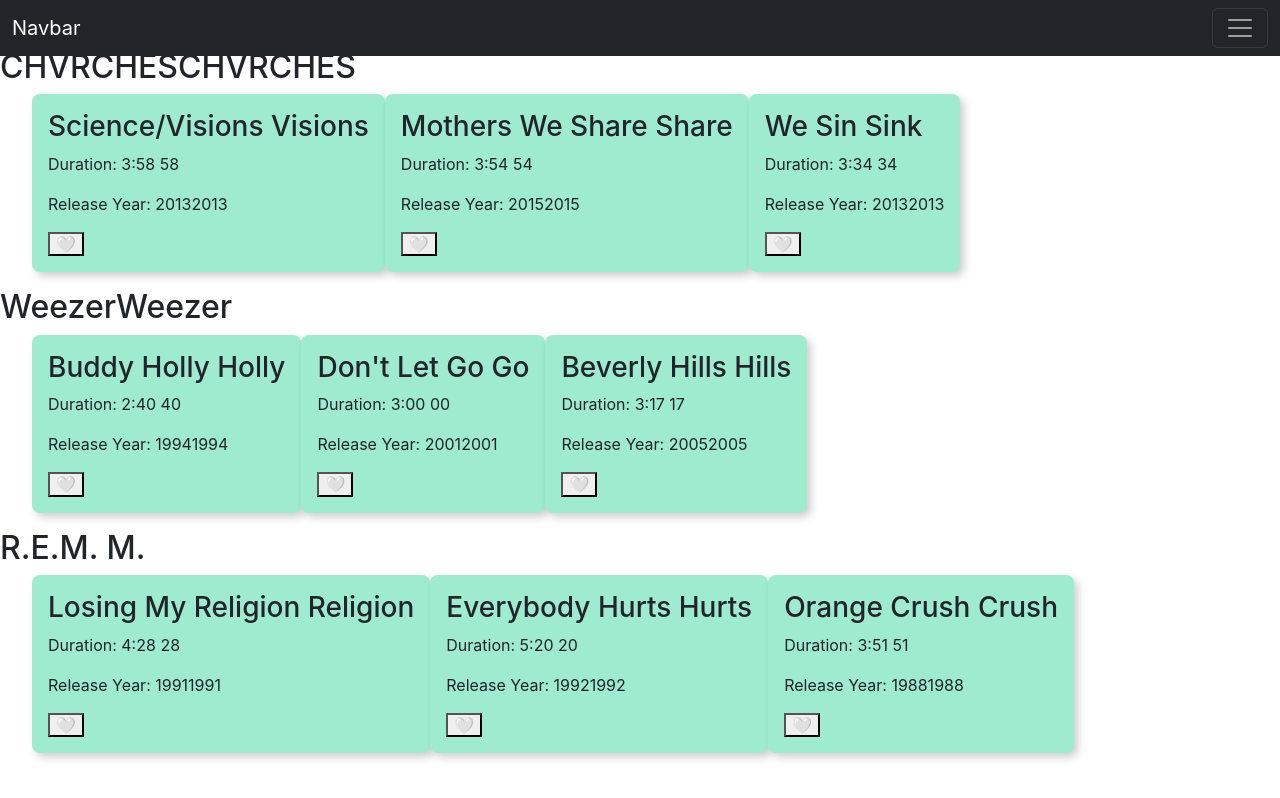
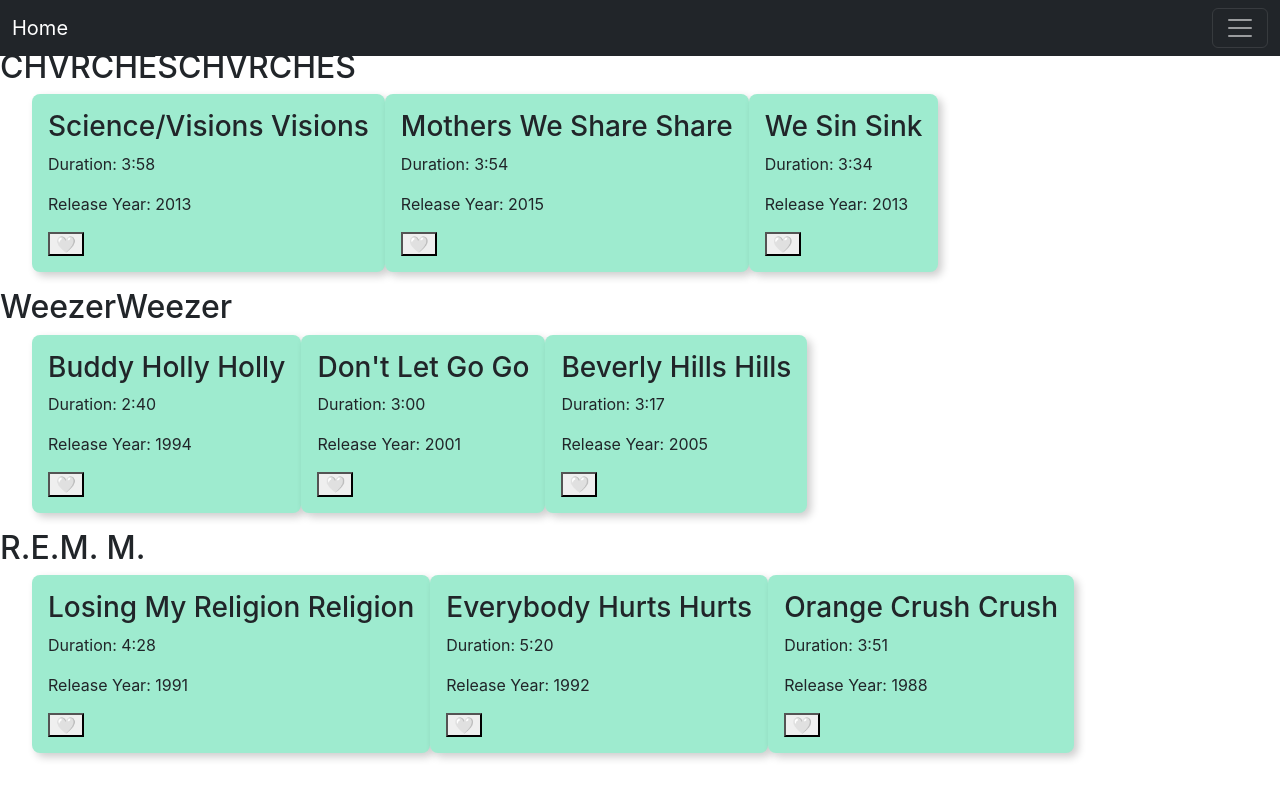
Before and after one commit to Omeritzio/OtterBeat, a React (Create React App) app: page /songs in a window 1280 px wide. Built offline with nearby package versions, Linux system fonts and the light colour scheme.

Commit message:
Second Commit

```diff
--- a/public/Songs.json
+++ b/public/Songs.json
@@ -1 +1 @@
-[{ "artist": "CHVRCHESCHVRCHES", "songs": [ { "id" : "1 11", "title": "Science/Visions Visions", "duration": "3:58 58", "releaseYear": "20132013" }, { "id" : "1 22", "title": "Mothers We Share Share", "duration": "3:54 54", "releaseYear": "20152015" }, { "id" : "1 33", "title": "We Sin Sink", "duration": "3:34 34", "releaseYear": "20132013" } ] }, { "artist": "WeezerWeezer", "songs": [ { "id" : "2121", "title": "Buddy Holly Holly", "duration": "2:40 40", "releaseYear": "19941994" }, { "id" : "2222", "title": "Don't Let Go Go", "duration": "3:00 00", "releaseYear": "20012001" }, { "id" : "2323", "title": "Beverly Hills Hills", "duration": "3:17 17", "releaseYear": "20052005" } ] }, { "artist": "R.E.M. M.", "songs": [ { "id" : "3 11", "title": "Losing My Religion Religion", "duration": "4:28 28", "releaseYear": "19911991" }, { "id" : "3232", "title": "Everybody Hurts Hurts", "duration": "5:20 20", "releaseYear": "19921992" }, { "id" : "3333", "title": "Orange Crush Crush", "duration": "3:51 51", "releaseYear": "19881988" } ] }]
+[{ "artist": "CHVRCHESCHVRCHES", "songs": [ { "id" : "1 11", "title": "Science/Visions Visions", "duration": "3:58 ", "releaseYear": "2013" }, { "id" : "1 22", "title": "Mothers We Share Share", "duration": "3:54 ", "releaseYear": "2015" }, { "id" : "1 33", "title": "We Sin Sink", "duration": "3:34 ", "releaseYear": "2013" } ] }, { "artist": "WeezerWeezer", "songs": [ { "id" : "2121", "title": "Buddy Holly Holly", "duration": "2:40 ", "releaseYear": "1994" }, { "id" : "2222", "title": "Don't Let Go Go", "duration": "3:00 ", "releaseYear": "2001" }, { "id" : "2323", "title": "Beverly Hills Hills", "duration": "3:17 ", "releaseYear": "2005" } ] }, { "artist": "R.E.M. M.", "songs": [ { "id" : "3 11", "title": "Losing My Religion Religion", "duration": "4:28 ", "releaseYear": "1991" }, { "id" : "3232", "title": "Everybody Hurts Hurts", "duration": "5:20 ", "releaseYear": "1992" }, { "id" : "3333", "title": "Orange Crush Crush", "duration": "3:51 ", "releaseYear": "1988" } ] }]
--- a/public/index.html
+++ b/public/index.html
@@ -31,24 +31,19 @@
   <body>
     <nav class="navbar navbar-dark bg-dark fixed-top">
       <div class="container-fluid">
-        <a class="navbar-brand" href="#">Navbar</a>
+        <a class="navbar-brand" href="/">Home</a>
         <button class="navbar-toggler" type="button" data-bs-toggle="collapse" data-bs-target="#navbarNav" aria-controls="navbarNav" aria-expanded="false" aria-label="Toggle navigation">
           <span class="navbar-toggler-icon"></span>
         </button>
         <div class="collapse navbar-collapse" id="navbarNav">
           <ul class="navbar-nav">
             <li class="nav-item">
-              <a class="nav-link active" aria-current="page" href="#">Home</a>
+              <a class="nav-link active" aria-current="page" href="/">Home</a>
             </li>
             <li class="nav-item">
-              <a class="nav-link" href="#">Features</a>
+              <a class="nav-link" href="/songs">Songs</a>
             </li>
-            <li class="nav-item">
-              <a class="nav-link" href="#">Pricing</a>
-            </li>
-            <li class="nav-item">
-              <a class="nav-link disabled">Disabled</a>
-            </li>
+
           </ul>
         </div>
       </div>
--- a/src/components/favorites.js
+++ b/src/components/favorites.js
@@ -1,7 +1,6 @@
 import React, { useState } from "react";
-import Songs from "./songs";
 
-const Favorites =(songsId) => {
+const Favorites =({songId}) => {
     const [favorites, setFavorites] = useState([]);
 
     const toggleFavorite = (songId) => {
@@ -13,11 +12,11 @@
           setFavorites([...favorites, songId]);
         }
       };
+
     return (
         <div>
-            <button onClick={() => toggleFavorite(Songs.id)}>
-
-                {favorites.push() ? (
+            <button onClick={() => toggleFavorite(songId)}>
+                {favorites.includes(songId) ? (
                     <span role="img" aria-label="Red Heart">
                     ❤️
                     </span>
--- a/src/components/songs.js
+++ b/src/components/songs.js
@@ -32,7 +32,7 @@
                     <h3>{song.title}</h3>
                     <p> Duration: {song.duration}</p>
                     <p>Release Year: {song.releaseYear}</p>
-                    <Favorites/>
+                    <Favorites songId={song.id}/>
                 </li>
                 ))}
             </ul>
```
Also changed, not shown: src/components/register.js (deleted), src/components/signup.js (added).
